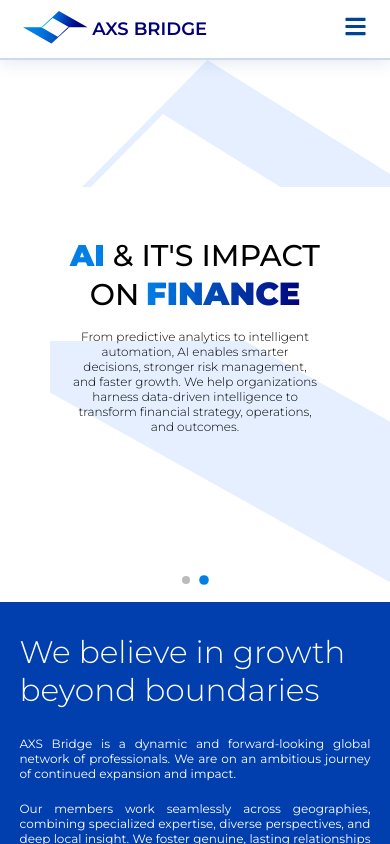
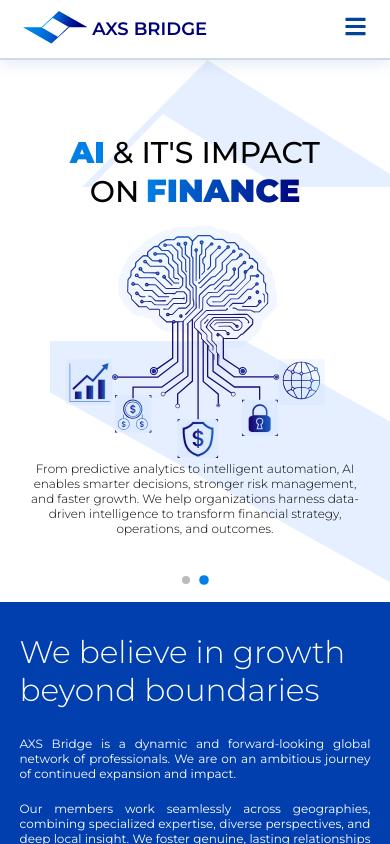
Before and after one commit to Muhammadsuleman31/axs-bridge, a Next.js app: page / in a window 390 px wide. Both pictures are taken after a click on the button 186 px from the left and 580 px from the top of the page. Shown: the top 844 px of the page. Built offline with nearby package versions, Linux system fonts and the light colour scheme.

Commit message:
contact form and font

```diff
--- a/app/component/hero/hero.js
+++ b/app/component/hero/hero.js
@@ -96,7 +96,7 @@ export default function hero() {
         text1Classes += ` ${styles.texttoright11}`;
         // You want to replace with .texttoleft11 on text2 (assuming this is the exit animation)
         text2Classes += ` ${styles.texttoleft12}`; // Note: Using texttoleft11 to match your request
-        text2Classes += ` ${styles.nodisplay}`; // Note: Using texttoleft11 to match your request
+       // text2Classes += ` ${styles.nodisplay}`; // Note: Using texttoleft11 to match your request
         layerClasses += ` ${styles.layernv}`
         graphClasses += ` ${styles.graphv}`
         vector21Class += ` ${styles.slideOutToRight}`
@@ -109,7 +109,7 @@ export default function hero() {
         // You want to replace text1 with .texttoright12 (assuming this is the exit animation)
 
         text1Classes += ` ${styles.texttoright12}`;
-        text1Classes += ` ${styles.nodisplay}`; // Note: Using texttoleft11 to match your request
+       // text1Classes += ` ${styles.nodisplay}`; // Note: Using texttoleft11 to match your request
         // You want to add .texttoleft12 to text2
         text2Classes += ` ${styles.texttoleft11}`;
         layerClasses += ` ${styles.layerv}`
@@ -164,7 +164,16 @@ export default function hero() {
     <span className={styles.welcome}><span className={styles.AI}>AI</span> & IT'S IMPACT</span>
     <br/><span className={styles.welcome}>ON</span> <span className={styles.world}>FINANCE</span>
     </h1>
-
+    <div className={styles.graph2}>
+     <Image
+             src={layer}
+             alt="graph"
+             layout="responsive"
+             objectFit="contain"
+                 onContextMenu={(e) => e.preventDefault()}
+        draggable={false}
+                />
+    </div>
     <p>From predictive analytics to intelligent automation, AI enables smarter decisions, stronger risk management, and faster growth. We help organizations harness data-driven intelligence to transform financial strategy, operations, and outcomes.</p>
 
     {/* <div className={styles.cta}>
--- a/app/component/hero/hero.module.css
+++ b/app/component/hero/hero.module.css
@@ -13,8 +13,8 @@
 }
 
 .text2{
-
-
+  position: absolute;
+  right: 0px;
 
 }
 
@@ -470,9 +470,11 @@
   }
 
   .text2 .graph2{
+
     width: 70%;
     align-self: center;
-
+   display: block !important;
+    margin: 0 auto !important; /* Standard centering fallback */
   }
 
 
@@ -500,6 +502,20 @@
 
   .text2 p{
      max-width: 85%;
+     text-align: center !important;
+    margin-left: auto !important;
+    margin-right: auto !important;
+  }
+  .text2 {
+    display: flex !important;
+    flex-direction: column !important;
+    align-items: center !important; /* Forces all children to horizontal center */
+    justify-content: center !important;
+    width: 100% !important;
+    left: 0 !important;
+    right: 0 !important;
+    margin: 0 auto !important;
+    transform: none !important; /* iOS sometimes struggles with transforms + alignment */
   }
 
 }
```
